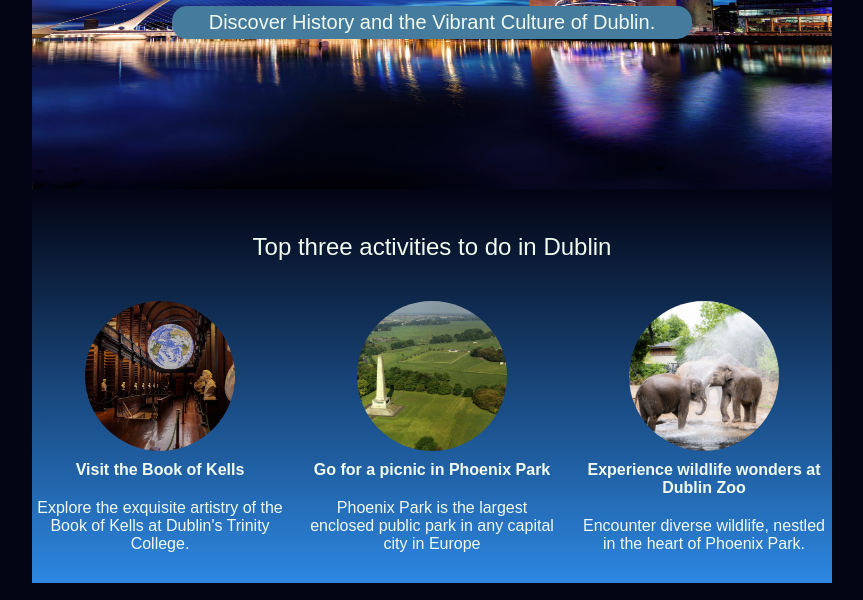
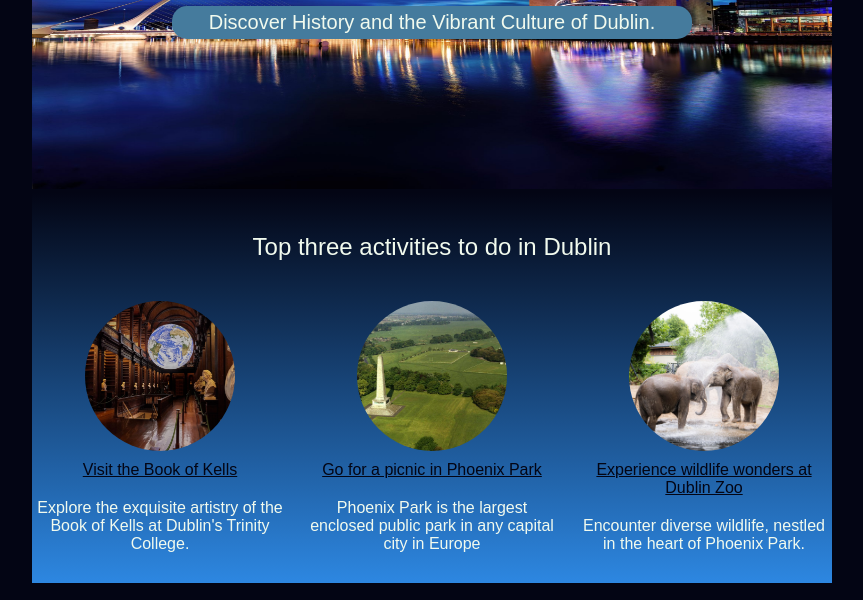
Before and after one commit to AbdulR11/Hometown-Homepage, a website built with Vite: page index.html in a window 1280 px wide. Shown: the part 151-751 px from the top of the page, without its empty margins (208-1071 px from the left). Built offline with nearby package versions, Linux system fonts and the light colour scheme; a web font is replaced by a local one.

Commit message:
Update styles.css

```diff
--- a/styles.css
+++ b/styles.css
@@ -1,12 +1,4 @@
-/**
-Palette: https://scrimba.com/links/hometown-palette
-RED: #E63946
-LIGHT: #F1FAEE
-AQUA: #A8DADC
-LIGHT BLUE: #457B9D
-DARK BLUE: #1D3557
 
-*/
 
 body {
     margin: 0;
@@ -61,6 +53,13 @@
     background: linear-gradient(#030514, #2D87E1);
     padding: 20px 0;
     color: #F1FAEE;
+
+}
+
+.activities-section h4 {
+    font-weight: normal;
+    color: #030514;
+    text-decoration: underline;
 
 }
 
```
